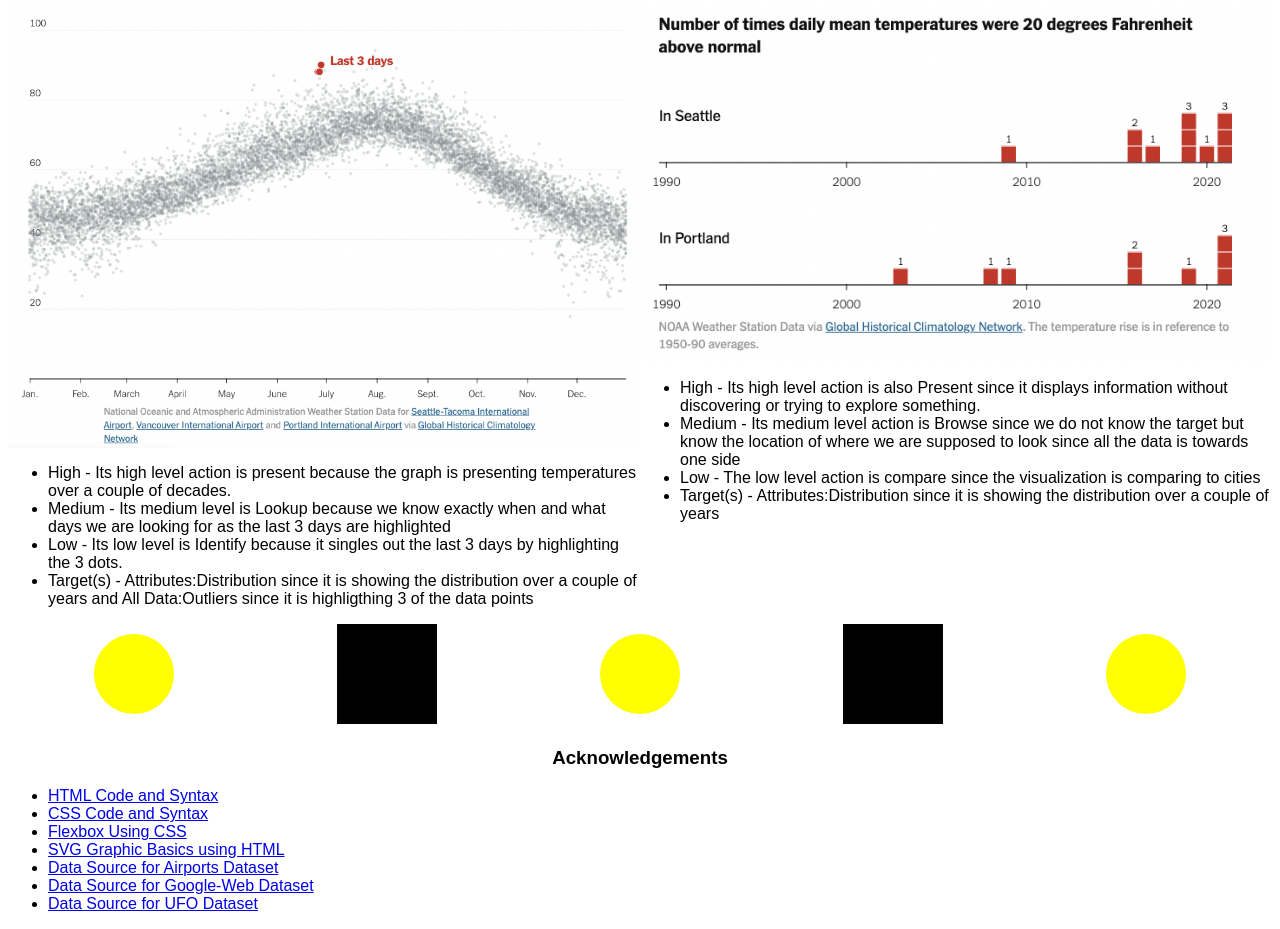
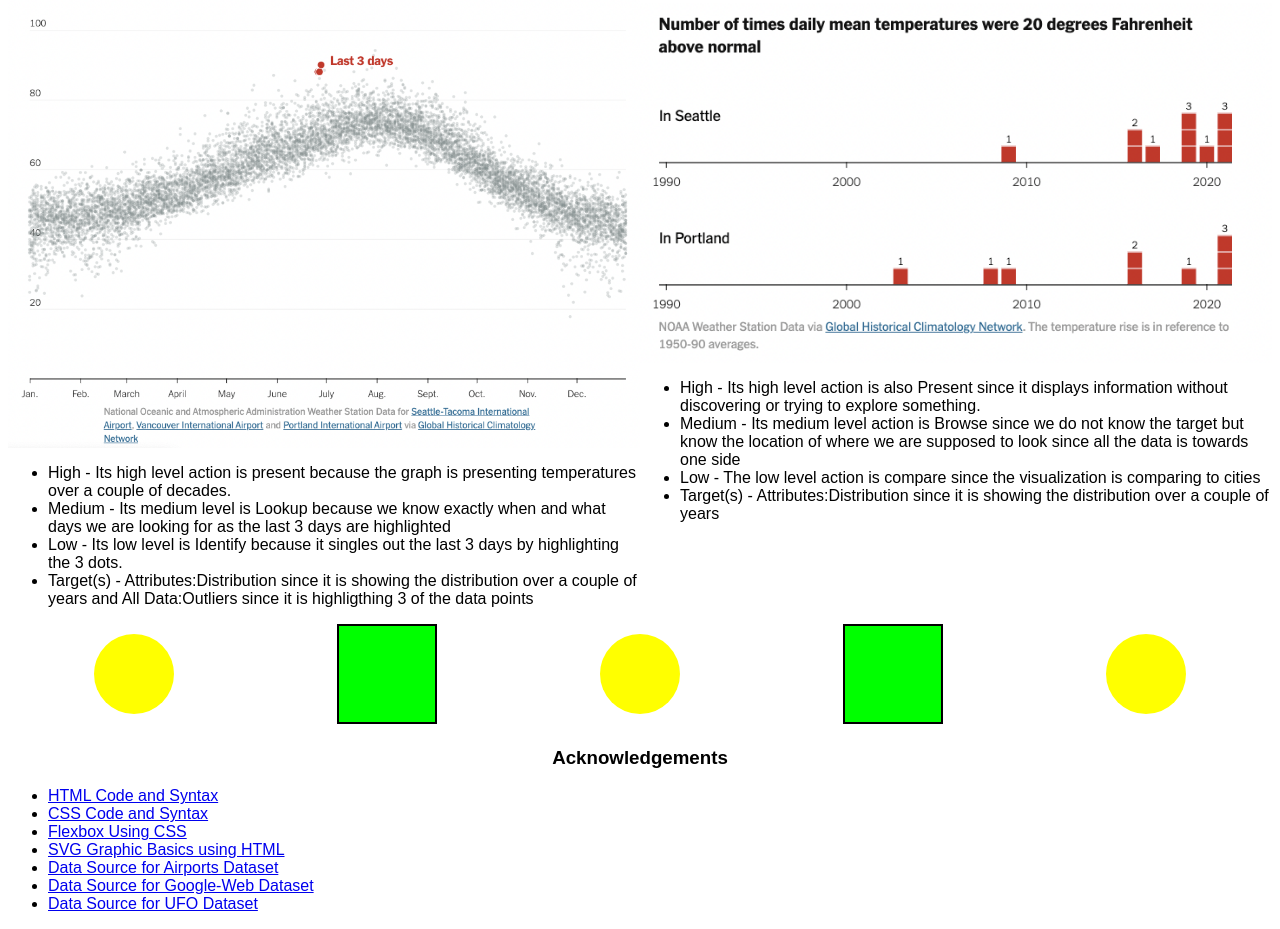
Before and after one commit to DS4200-S23-Class/hw-02-matt-cerillo, a plain HTML site: page index.html in a window 1280 px wide. Shown: the part 1117-2046 px from the top of the page. Drawn offline with Linux system fonts and the light colour scheme.

Commit message:
Final twig
Final adjestment

```diff
--- a/index.html
+++ b/index.html
@@ -1,27 +1,13 @@
+
+
 <!DOCTYPE html>
 <html>
-
-
-
-
   <head>
       <link rel="stylesheet" href="style.css">
       <meta charset=utf-8/>
       <title>hw-02</title>
   </head>
-
-
-
-
-
-
-
-
   <body>
-
-
-
-
       <div id = "data-abstraction">
           <div class = "info">
               <h1>
@@ -55,16 +41,12 @@
               <h2>Airports</h2>
               <ul>
                   <li>Columns</li>
-
-
                   <ul>
                    <li>Airport Name - Attribute</li>
                    <ul>
                        <li>Categorical</li>
                    </ul>
                   </ul>
-
-
                   <ul>
                    <li>Latitude/Longitude - Position</li>
                   </ul>
@@ -74,8 +56,6 @@
                    <li>Each row is an item of the datatset</li>
                   </ul>
               </ul>
-
-
               <h2>Google-Web</h2>
               <ul>
                   <li>Columns</li>
@@ -97,8 +77,6 @@
                    </ul>
                </ul>
               </ul>
-
-
               <h2>UFO</h2>
               <ul>
                   <li>Columns</li>
@@ -127,11 +105,7 @@
                    <ul>
                        <li>Quantitative Sequential</li>
                    </ul>
-
-
                   </ul>
-
-
                   <li>Rows</li>
                   <ul>
                    <li>Each row is an item of the datatset</li>
@@ -171,10 +145,6 @@
               </div>
           </div>
       </div>
-
-
-
-
       <div id = "decoration" class = flexbox>
           <div>
               <svg width="100" height="100" class = "circles">
@@ -182,7 +152,7 @@
               </svg>
           </div>
           <div>
-              <svg height="100" width="100" class = "rect">
+              <svg height="100" width="100" class = "square">
                <rect height="100" width="100"/>
               </svg>
           </div>
@@ -192,7 +162,7 @@
               </svg>
           </div>
           <div>
-              <svg height="100" width="100" class="rect">
+              <svg height="100" width="100" class="square">
               <rect height="100" width="100"/>
               </svg>
           </div>
@@ -203,10 +173,6 @@
           </div>
       </div>
       </div>
-
-
-
-
       <h3 style="text-align:center">Acknowledgements</h3>
       <ul>
           <li><a href = "https://www.w3schools.com/html/default.asp"> HTML Code and Syntax</a></li>
@@ -217,25 +183,5 @@
           <li><a href = "https://snap.stanford.edu/data/web-Google.html"> Data Source for Google-Web Dataset</li>
           <li><a href = "https://www.kaggle.com/datasets/NUFORC/ufo-sightings?resource=download"> Data Source for UFO Dataset</a></li>
       </ul>
-
-
-
-
-
-
-
-
-
-
-
-
-
-
-
-
   </body>
-
-
-
-
 </html>
```
